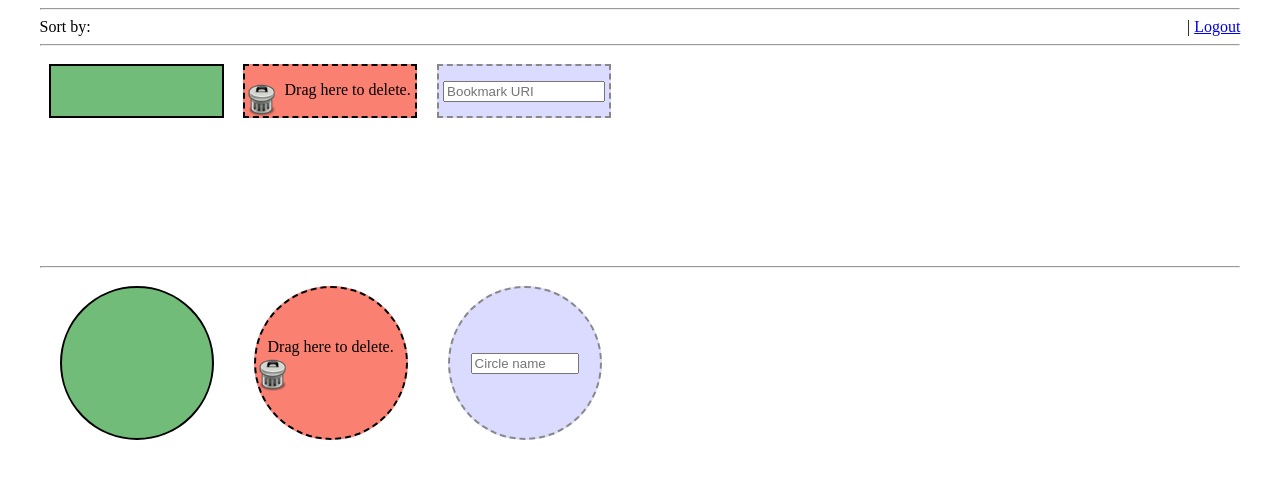
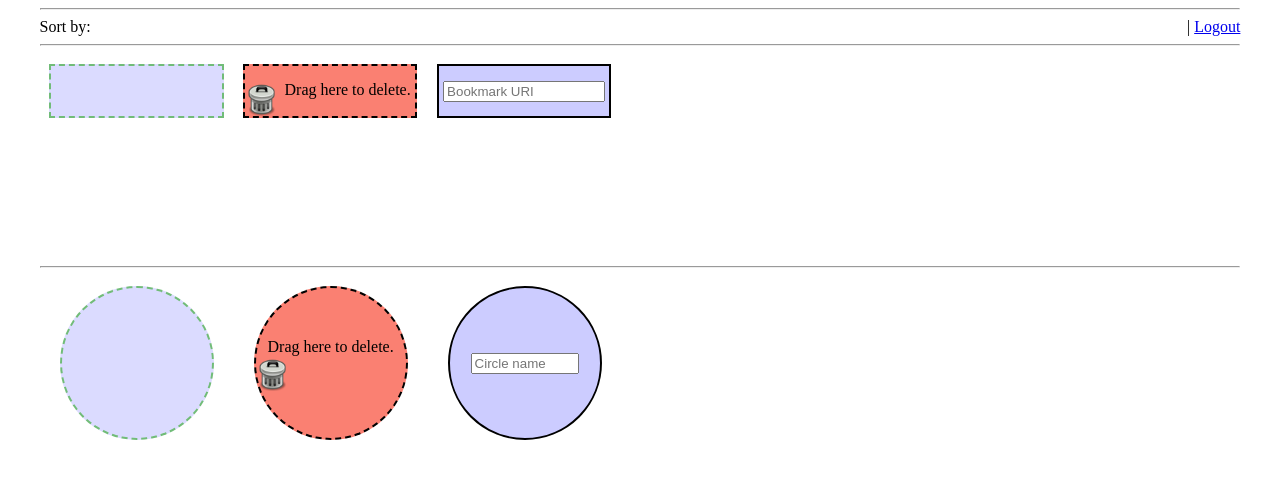
Before and after one commit to paul-w/bookmarkplus, a Flask app: template src/templates/html/main.html in a window 1280 px wide. Shown: the part 95-574 px from the top of the page. Run offline with Flask 2, Linux system fonts and the light colour scheme; the template is opened without the code that fills it, so the values that code supplies are empty; parts of the project's set-up code (start-up, migrations or seed data) failed here and were passed over; some web fonts are replaced.

Commit message:
create_circle and create_bookmark change color when dragged over

```diff
--- a/src/static/css/style.css
+++ b/src/static/css/style.css
@@ -186,9 +186,9 @@ div.selected_sort{
   font-weight: bold;
 }
 
-div.unique {
+div.create {
+  border: 2px dashed #71BC78;
   background-color: #DBDBFF;
-  border: 2.5px dashed #888888;
 }
 
 div.delete {
@@ -247,12 +247,7 @@ div#add_circle {
   cursor: auto;
 }
 
-div#create_bookmark {
-  background-color: #71BC78;
-}
-
 div#create_circle {
-  background-color: #71BC78;
   float: left;
 }
 
--- a/src/templates/js/main.js
+++ b/src/templates/js/main.js
@@ -486,9 +486,11 @@ $(document).ready(function() {
     },
     over: function (event, ui) {
       $('#create_circle').addClass('add_bookmark');
+      $('#create_circle').removeClass('create');
     },
     out: function (event, ui) {
       $('#create_circle').removeClass('add_bookmark');
+      $('#create_circle').addClass('create');
     },
     tolerance: 'intersect',
     accept: '.bookmark'
@@ -502,10 +504,12 @@ $(document).ready(function() {
     over: function (event, ui) {
       ui.helper.addClass('accept_suggestion');
       $('#create_bookmark').addClass('add_bookmark');
+      $('#create_bookmark').removeClass('create');
     },
     out: function (event, ui) {
       ui.helper.removeClass('accept_suggestion');
       $('#create_bookmark').removeClass('add_bookmark');
+      $('#create_bookmark').addClass('create');
     },
     tolerance: 'intersect',
     accept: '.suggestion'
```
